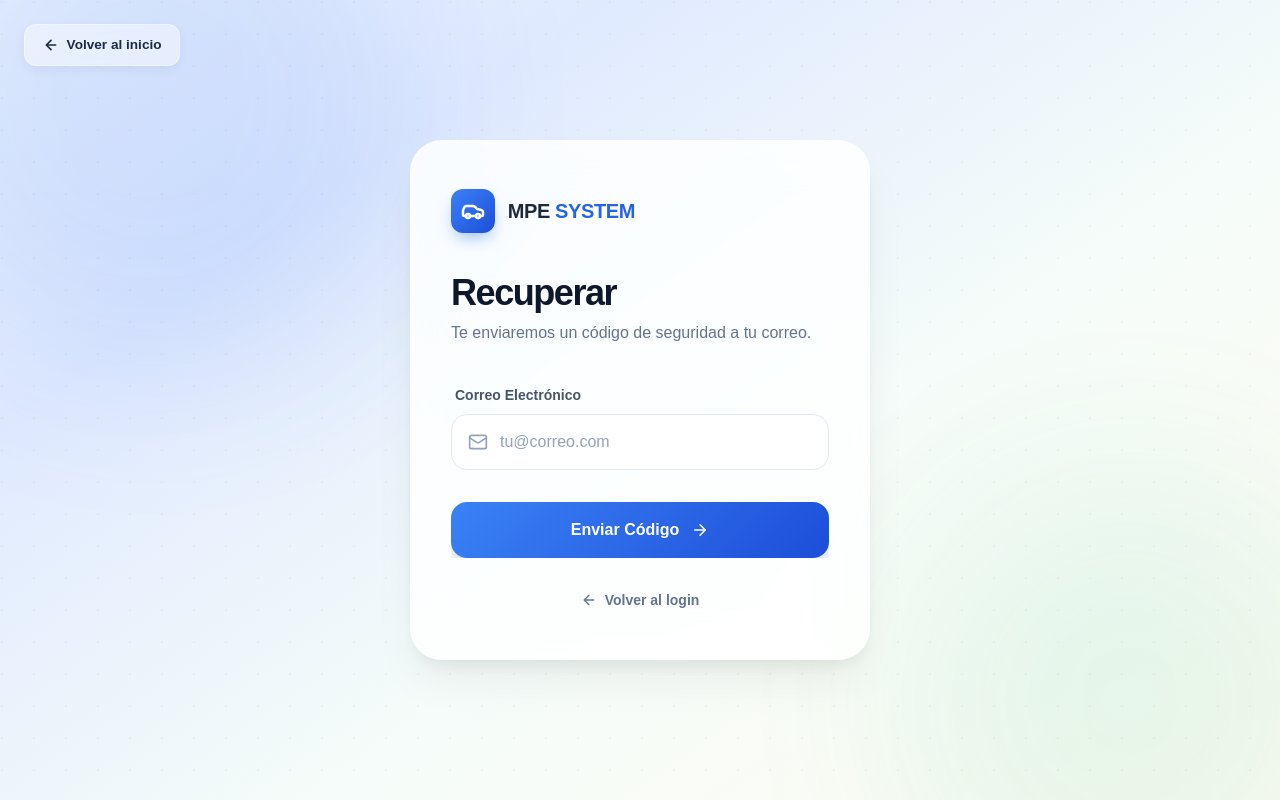
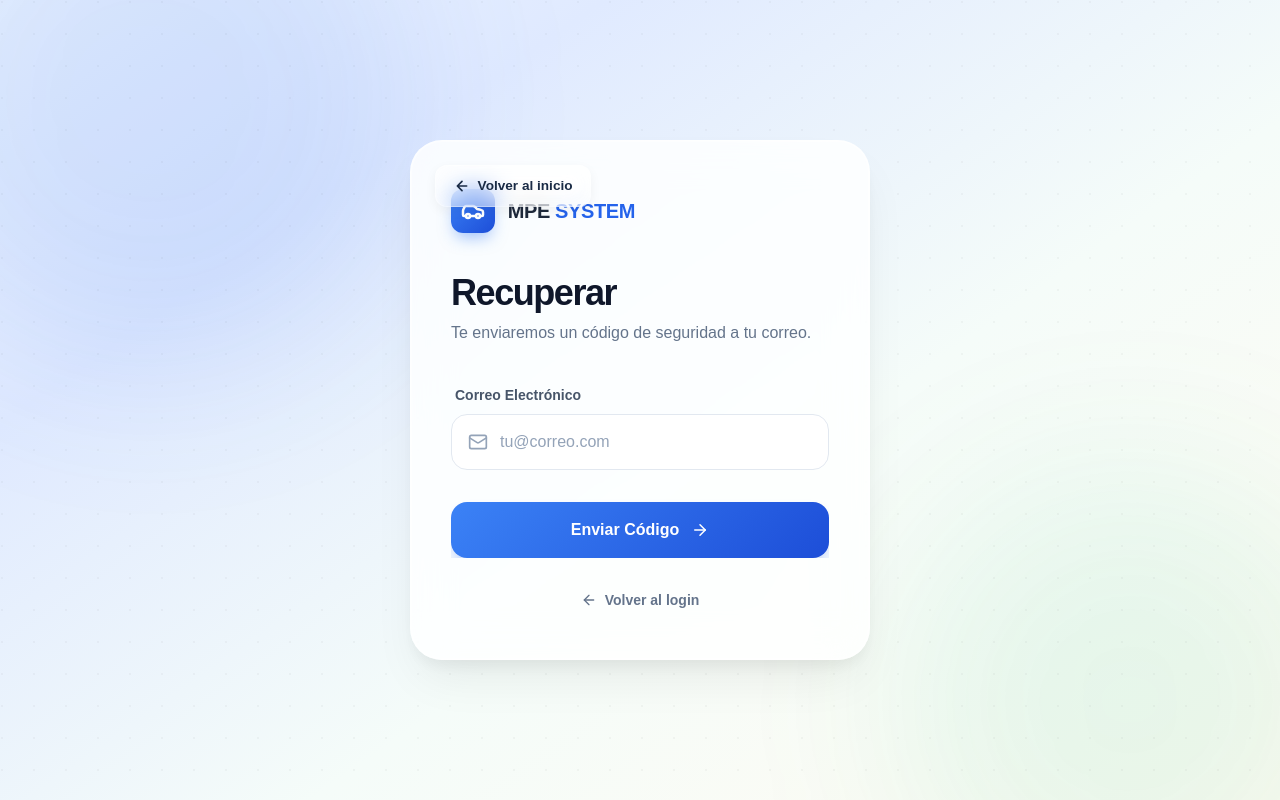
Before and after one commit to Andres0606/Proyecto-GBD-MPETrackSystem, a Next.js app in the folder Frontend/: page /recuperar in a window 1280 px wide. Built offline with nearby package versions, Linux system fonts and the light colour scheme; no server answers.

Commit message:
arreglo de posicion de boton

```diff
--- a/Frontend/app/CSS/Login/Login.module.css
+++ b/Frontend/app/CSS/Login/Login.module.css
@@ -14,44 +14,27 @@
   background: linear-gradient(145deg, #dce8ff 0%, #eaf3ff 25%, #e2f0e8 60%, #fdf6e3 100%);
 }
 
+
 .backHome {
-  position: absolute;
-  top: 1.5rem;
-  left: 1.5rem;
-  z-index: 100;
-  display: flex;
+  display: inline-flex;
   align-items: center;
-  gap: 0.5rem;
-  padding: 0.6rem 1.1rem;
-  background: rgba(255, 255, 255, 0.45);
-  backdrop-filter: blur(12px);
-  -webkit-backdrop-filter: blur(12px);
-  border: 1px solid rgba(255, 255, 255, 0.35);
-  border-radius: 12px;
-  color: #1a2b45;
-  font-family: var(--ff, 'Sora', sans-serif);
-  font-size: 0.85rem;
+  gap: 0.4rem;
+  color: #7a92ae;
+  font-family: var(--ffb, 'DM Sans', sans-serif);
+  font-size: 0.82rem;
   font-weight: 600;
   text-decoration: none;
-  box-shadow: 0 4px 12px rgba(0, 0, 0, 0.05);
-  transition: all 0.3s cubic-bezier(0.34, 1.56, 0.64, 1);
+  margin-bottom: 1.5rem;
+  transition: all 0.22s ease;
+  width: fit-content;
 }
 .backHome:hover {
-  background: rgba(255, 255, 255, 0.7);
-  transform: translateX(-4px) translateY(-1px);
-  box-shadow: 0 8px 20px rgba(21, 101, 192, 0.12);
   color: #1565C0;
+  transform: translateX(-3px);
 }
 .backHome svg {
-  width: 16px;
-  height: 16px;
-  transition: transform 0.3s ease;
-}
-.backHome:hover svg {
-  transform: translateX(-2px);
-}
-@media (max-width: 480px) {
-  .backHome { top: 1rem; left: 1rem; padding: 0.5rem 0.9rem; font-size: 0.75rem; }
+  width: 15px;
+  height: 15px;
 }
 
 /* ── Blobs animados ── */
--- a/Frontend/app/CSS/Registro/Registro.module.css
+++ b/Frontend/app/CSS/Registro/Registro.module.css
@@ -13,45 +13,26 @@
   overflow: hidden;
   background: linear-gradient(145deg, #dce8ff 0%, #eaf3ff 25%, #e2f0e8 60%, #fdf6e3 100%);
 }
-
 .backHome {
-  position: absolute;
-  top: 1.5rem;
-  left: 1.5rem;
-  z-index: 100;
-  display: flex;
+  display: inline-flex;
   align-items: center;
-  gap: 0.5rem;
-  padding: 0.6rem 1.1rem;
-  background: rgba(255, 255, 255, 0.45);
-  backdrop-filter: blur(12px);
-  -webkit-backdrop-filter: blur(12px);
-  border: 1px solid rgba(255, 255, 255, 0.35);
-  border-radius: 12px;
-  color: #1a2b45;
-  font-family: var(--ff, 'Sora', sans-serif);
-  font-size: 0.85rem;
+  gap: 0.4rem;
+  color: #7a92ae;
+  font-family: var(--ffb, 'DM Sans', sans-serif);
+  font-size: 0.82rem;
   font-weight: 600;
   text-decoration: none;
-  box-shadow: 0 4px 12px rgba(0, 0, 0, 0.05);
-  transition: all 0.3s cubic-bezier(0.34, 1.56, 0.64, 1);
+  margin-bottom: 1.5rem;
+  transition: all 0.22s ease;
+  width: fit-content;
 }
 .backHome:hover {
-  background: rgba(255, 255, 255, 0.7);
-  transform: translateX(-4px) translateY(-1px);
-  box-shadow: 0 8px 20px rgba(21, 101, 192, 0.12);
   color: #1565C0;
+  transform: translateX(-3px);
 }
 .backHome svg {
-  width: 16px;
-  height: 16px;
-  transition: transform 0.3s ease;
-}
-.backHome:hover svg {
-  transform: translateX(-2px);
-}
-@media (max-width: 480px) {
-  .backHome { top: 1rem; left: 1rem; padding: 0.5rem 0.9rem; font-size: 0.75rem; }
+  width: 15px;
+  height: 15px;
 }
 
 /* ── Blobs animados ── */
--- a/Frontend/app/login/page.tsx
+++ b/Frontend/app/login/page.tsx
@@ -176,6 +176,7 @@ export default function LoginPage() {
       </div>
       <div className={styles.grid} aria-hidden />
 
+      <div className={styles.card} style={{ position: 'relative' }}>
         <Link href="/" className={styles.backHome}>
           <svg viewBox="0 0 24 24" fill="none" stroke="currentColor" strokeWidth="2.5" strokeLinecap="round" strokeLinejoin="round">
             <path d="M19 12H5M12 19l-7-7 7-7"/>
@@ -183,7 +184,6 @@ export default function LoginPage() {
           <span>Volver al inicio</span>
         </Link>
 
-      <div className={`${styles.card} ${visible ? styles.cardVisible : ''}`}>
         <div className={styles.logoRow}>
           <span className={styles.logoMark}><CarIcon /></span>
           <span className={styles.logoText}>MPE <strong>SYSTEM</strong></span>
--- a/Frontend/app/recuperar/page.tsx
+++ b/Frontend/app/recuperar/page.tsx
@@ -141,19 +141,19 @@ export default function RecuperarPage() {
       </div>
       <div className={styles.grid} />
 
-      <Link href="/" className={styles.backHome}>
-        <svg viewBox="0 0 24 24" fill="none" stroke="currentColor" strokeWidth="2.5" strokeLinecap="round" strokeLinejoin="round">
-          <path d="M19 12H5M12 19l-7-7 7-7"/>
-        </svg>
-        <span>Volver al inicio</span>
-      </Link>
-
       <motion.div
         className={styles.card}
         initial="hidden"
         animate="visible"
         variants={cardVariants}
       >
+        <Link href="/" className={styles.backHome}>
+          <svg viewBox="0 0 24 24" fill="none" stroke="currentColor" strokeWidth="2.5" strokeLinecap="round" strokeLinejoin="round">
+            <path d="M19 12H5M12 19l-7-7 7-7"/>
+          </svg>
+          <span>Volver al inicio</span>
+        </Link>
+
         <div className={styles.logoRow}>
           <div className={styles.logoMark}>
             <Car size={24} strokeWidth={2.5} />
--- a/Frontend/app/registro/page.tsx
+++ b/Frontend/app/registro/page.tsx
@@ -119,13 +119,14 @@ export default function RegistroPage() {
     <div className={styles.container}>
       <div className={styles.grid} aria-hidden />
 
-      <Link href="/" className={styles.backHome}>
-        <svg viewBox="0 0 24 24" fill="none" stroke="currentColor" strokeWidth="2.5" strokeLinecap="round" strokeLinejoin="round">
-          <path d="M19 12H5M12 19l-7-7 7-7"/>
-        </svg>
-        <span>Volver al inicio</span>
-      </Link>
       <div className={styles.card}>
+        <Link href="/" className={styles.backHome}>
+          <svg viewBox="0 0 24 24" fill="none" stroke="currentColor" strokeWidth="2.5" strokeLinecap="round" strokeLinejoin="round">
+            <path d="M19 12H5M12 19l-7-7 7-7"/>
+          </svg>
+          <span>Volver al inicio</span>
+        </Link>
+
         <div className={styles.logoRow}>
           <span className={styles.logoMark}><CarIcon /></span>
           <span className={styles.logoText}>MPE <strong>SYSTEM</strong></span>
```
Lines whose indentation alone changed are shown as unchanged.
